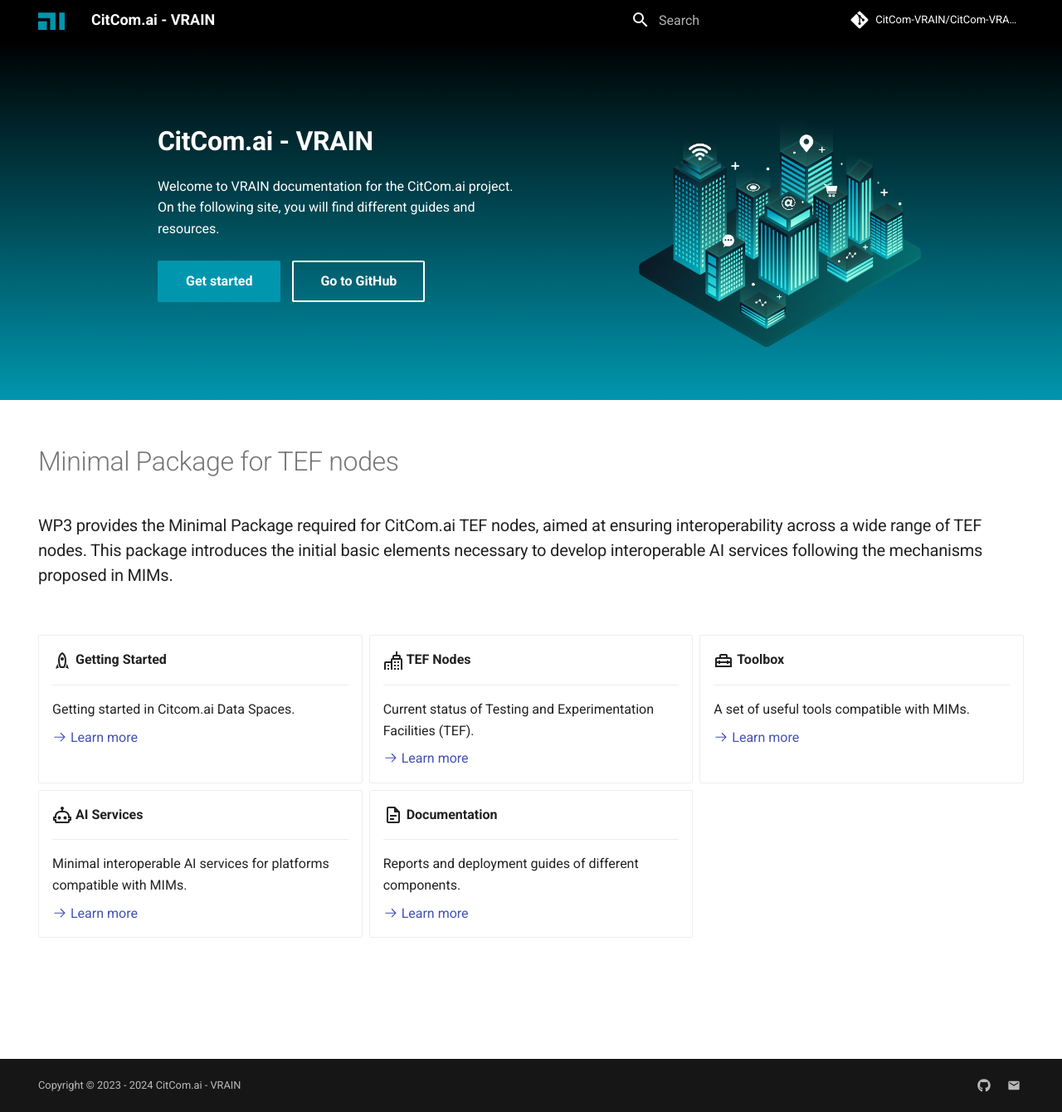
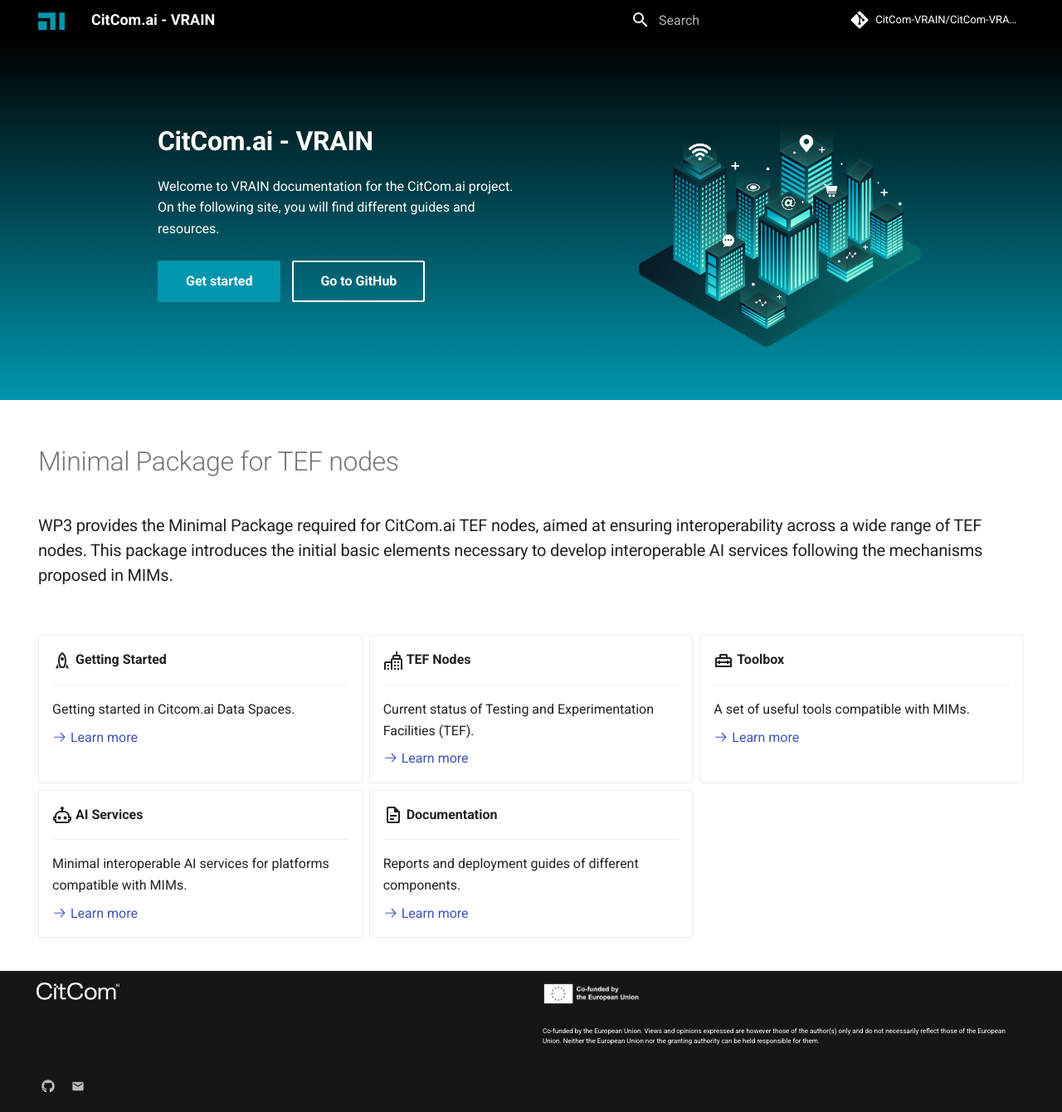
Before and after one commit to riseupalex/CitComAI-Hub.github.io, an MkDocs documentation site: the page built from docs/index.md, in a window 1280 px wide and 1340 px high. Shown: the whole window at 83% size. Built offline with MkDocs 1.6.1 and Material for MkDocs 9.7.7, drawn with Linux system fonts in a browser that asks for light colours; comment, search, counter and statistics services are not loaded.

Commit message:
Add footer logos

```diff
--- /dev/null
+++ b/docs/overrides/partials/copyright.html
@@ -0,0 +1,32 @@
+<!-- <footer>
+    <div class="footer-logo">
+        <img src="/assets/citcom.svg" alt="Logo">
+    </div>
+
+    <div class="footer-tagline">
+		<img src="/assets/eu-co-funded.png" alt="EU Logo">
+		<p>
+			Co-funded by the European Union. Views and opinions expressed are however those of the author(s) only and do not necessarily reflect those of the European Union. Neither the European Union nor the granting authority can be held responsible for them.
+		</p>
+	</div>
+</footer> -->
+
+<footer>
+    <div class="footer-container">
+        <div class="footer-column">
+            <div class="footer-logo">
+                <img src="/assets/citcom.svg" alt="Logo">
+            </div>
+        </div>
+        <div class="footer-column">
+            <div class="footer-tagline">
+                <img src="/assets/eu-co-funded.png" alt="EU Logo">
+                <p>
+                    Co-funded by the European Union. Views and opinions expressed are however those of the author(s)
+                    only and do not necessarily reflect those of the European Union. Neither the European Union nor the
+                    granting authority can be held responsible for them.
+                </p>
+            </div>
+        </div>
+    </div>
+</footer>
--- a/docs/stylesheets/extra.css
+++ b/docs/stylesheets/extra.css
@@ -39,6 +39,37 @@
     /* Fix for  rendering SVGs in Safari */
     transform: translate(0, 0);
 }
+
 .md-main {
     flex-grow: 1 !important;
 }
+
+footer {
+    color: #fff;
+}
+
+.footer-container {
+    display: grid;
+    grid-template-columns: 1fr 1fr;
+    gap: 20px;
+    max-width: 1200px;
+    margin: 0 auto;
+}
+
+.footer-column {
+    padding: 10px;
+}
+
+footer .footer-logo img {
+    width: 5rem;
+    filter: invert(100%);
+}
+
+footer .footer-tagline img {
+    margin-bottom: 0.5rem;
+    width: 6rem;
+}
+
+footer .footer-tagline p {
+    font-size: 0.4rem;
+}
```
Also changed, not shown: docs/assets/eu-co-funded.png (added).
